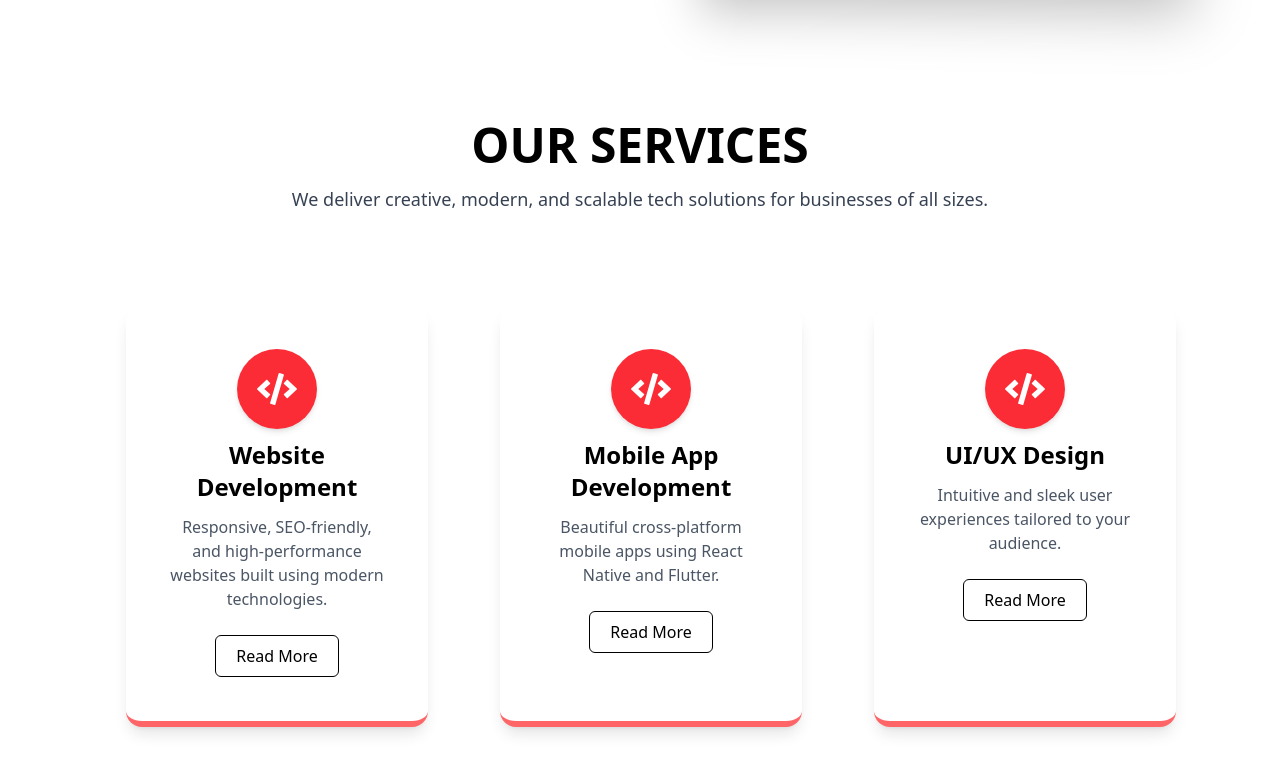
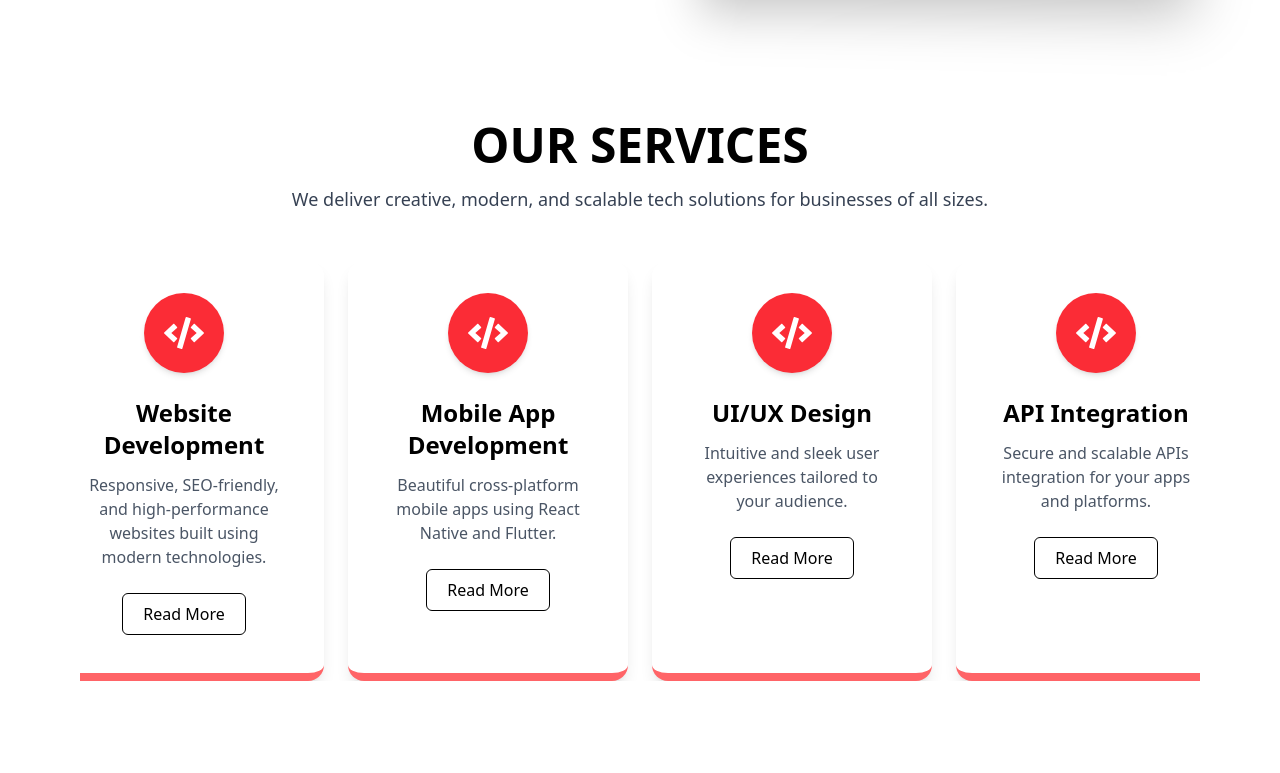
Before and after one commit to SabinGopali/Archphaze, a React (Vite) app in the folder Archphaze/: page / in a window 1280 px wide. Shown: the part 699-1472 px from the top of the page. Built offline with nearby package versions, Linux system fonts and the light colour scheme.

Commit message:
commited

```diff
--- a/Archphaze/index.html
+++ b/Archphaze/index.html
@@ -3,9 +3,6 @@
   <head>
     <meta charset="UTF-8" />
     <link rel="icon" type="image/svg+xml" href="/vite.svg" />
-
-
-
     <meta name="viewport" content="width=device-width, initial-scale=1.0" />
     <title>Archphaze</title>
   </head>
--- a/Archphaze/src/components/Services.jsx
+++ b/Archphaze/src/components/Services.jsx
@@ -1,8 +1,5 @@
-import React, { useEffect } from 'react';
+import React, { useEffect, useRef, useState } from 'react';
 import { FaCode } from 'react-icons/fa';
-import Slider from "react-slick";
-import "slick-carousel/slick/slick.css";
-import "slick-carousel/slick/slick-theme.css";
 import AOS from 'aos';
 import 'aos/dist/aos.css';
 
@@ -34,23 +31,22 @@ const data = [
 ];
 
 export default function Services() {
-  const settings = {
-    dots: false,
-    infinite: true,
-    speed: 600,
-    slidesToShow: 3,
-    slidesToScroll: 1,
-    responsive: [
-      {
-        breakpoint: 1024,
-        settings: { slidesToShow: 2 }
-      }
-    ]
-  };
+  const containerRef = useRef(null);
+  const [currentIndex, setCurrentIndex] = useState(0);
 
   useEffect(() => {
-    AOS.init({ duration: 1000, once: true });
+    AOS.init({ duration: 1000, once: true, easing: 'ease-in-out' });
   }, []);
+
+  const scrollToIndex = (index) => {
+    if (!containerRef.current) return;
+    const slideWidth = containerRef.current.firstChild.getBoundingClientRect().width + 24; // 24px gap approx
+    containerRef.current.scrollTo({
+      left: slideWidth * index,
+      behavior: 'smooth'
+    });
+    setCurrentIndex(index);
+  };
 
   return (
     <div className="relative w-full py-20 px-4 lg:px-20 overflow-hidden">
@@ -62,46 +58,63 @@ export default function Services() {
         </p>
       </div>
 
-      {/* Desktop Slider */}
+      {/* Desktop Custom Carousel without arrows */}
       <div className="hidden sm:block relative z-10 w-full">
-        <Slider {...settings}>
+        <div
+          ref={containerRef}
+          className="flex overflow-x-auto scroll-smooth no-scrollbar gap-6"
+          style={{
+
+            paddingLeft: '1rem',
+            paddingRight: '1rem',
+            justifyContent: 'center',
+          }}
+        >
           {data.map((item, index) => (
-            <div key={index} className="p-4">
             <div
-                className="group bg-white p-8 rounded-2xl shadow-lg border-b-[6px] border-red-400
-                flex flex-col items-center text-center h-full transition duration-500 transform
-                hover:-translate-y-4 hover:rotate-[1deg] hover:shadow-2xl"
-                style={{ minHeight: '420px' }}
+              key={index}
+              data-aos="fade-up"
+              data-aos-delay={index * 200}
+              className={`group bg-white p-8 rounded-2xl shadow-lg border-b-8 border-red-400
+              flex flex-col items-center text-center h-full min-w-[250px] flex-shrink-0 scroll-snap-align-start
+              transition duration-500 ease-in-out transform hover:-translate-y-4 hover:rotate-[1deg] hover:shadow-2xl`}
+              style={{
+                minHeight: '420px',
+                maxWidth: '280px',
+                marginLeft: index === 0 ? 'auto' : undefined,
+                marginRight: index === data.length - 1 ? 'auto' : undefined,
+              }}
             >
-                <div className="bg-red-500 p-5 rounded-full mb-6 shadow-md transition hover:bg-red-600">
+              <div className="bg-red-500 p-5 rounded-full mb-6 shadow-md transition-colors duration-300 ease-in-out hover:bg-red-600">
                 <item.icon className="w-[40px] h-[40px] text-white" />
               </div>
               <h2 className="text-2xl font-bold mb-3 text-black">{item.title}</h2>
               <p className="text-base text-gray-600 mb-6 px-2">{item.para}</p>
-                <button className="px-5 py-2 border border-black rounded-md hover:bg-black hover:text-white transition">
+              <button className="px-5 py-2 border border-black rounded-md hover:bg-black hover:text-white transition-colors duration-300 ease-in-out">
                 {item.label}
               </button>
             </div>
+          ))}
         </div>
-          ))}
-        </Slider>
       </div>
 
       {/* Mobile Vertical Layout */}
-      <div className="block sm:hidden relative z-10 space-y-6">
+      <div className="block sm:hidden relative z-10 space-y-6 px-4">
         {data.map((item, index) => (
           <div
             key={index}
+            data-aos="fade-up"
+            data-aos-delay={index * 200}
             className="bg-white p-8 rounded-2xl shadow-lg border-b-[6px] border-red-400
-            flex flex-col items-center text-center transition duration-500 transform
+            flex flex-col items-center text-center transition duration-500 ease-in-out transform
             hover:-translate-y-2 hover:shadow-xl"
           >
-            <div className="bg-red-500 p-5 rounded-full mb-6 shadow-md transition hover:bg-red-600">
+            <div className="bg-red-500 p-5 rounded-full mb-6 shadow-md transition-colors duration-300 ease-in-out hover:bg-red-600">
               <item.icon className="w-[40px] h-[40px] text-white" />
             </div>
             <h2 className="text-2xl font-bold mb-3 text-black">{item.title}</h2>
             <p className="text-base text-gray-600 mb-6 px-2">{item.para}</p>
-            <button className="px-5 py-2 border border-black rounded-md hover:bg-black hover:text-white transition">
+            <button className="px-5 py-2 border border-black rounded-md hover:bg-black hover:text-white transition-colors duration-300 ease-in-out">
               {item.label}
             </button>
           </div>
```
Lines whose indentation alone changed are shown as unchanged.
